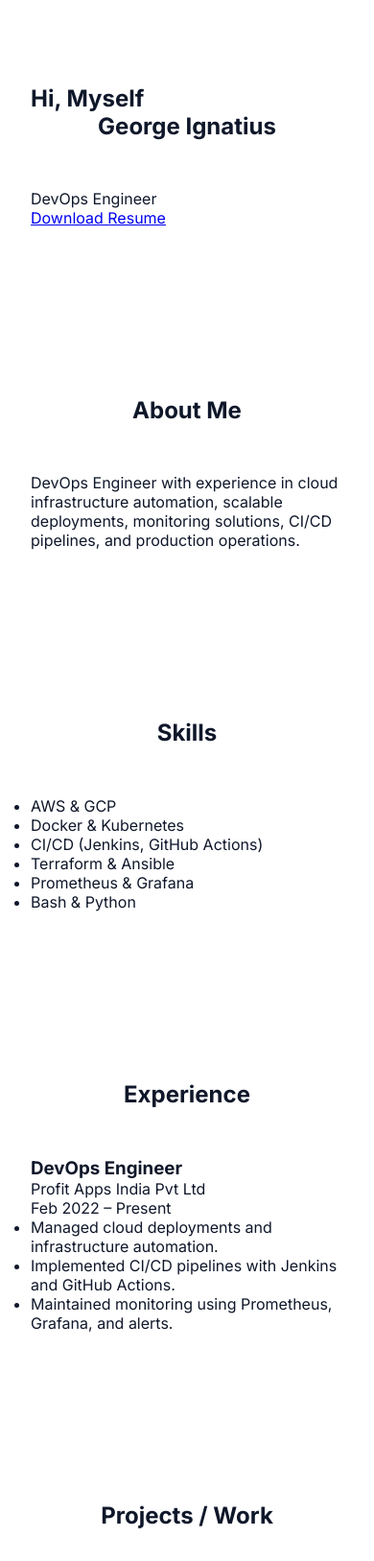
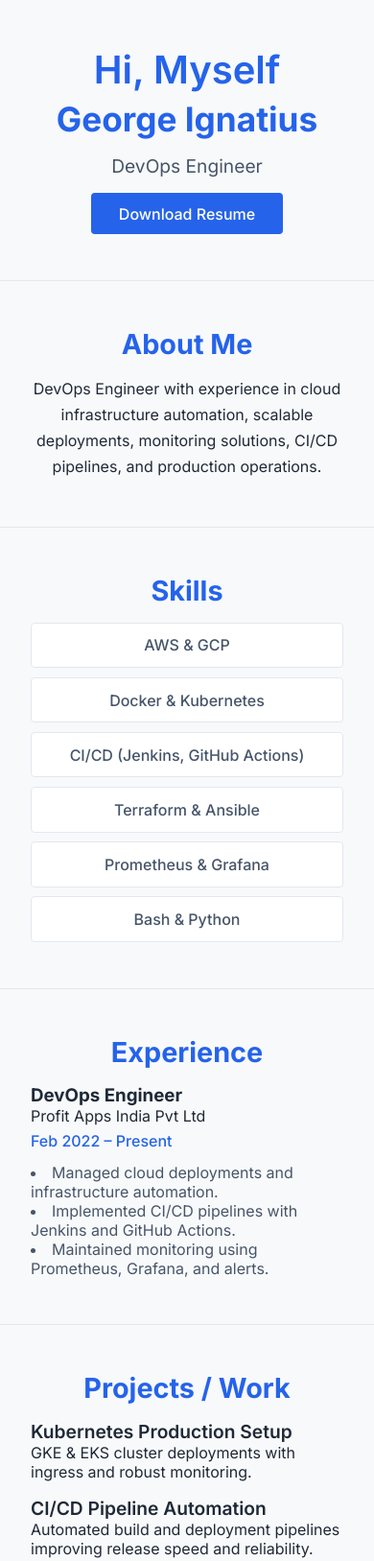
Before and after one commit to george-ignatius/george-ignatius.github.io, a plain HTML site: page portfolio/index.html in a window 390 px wide. Shown: the top 1627 px of the page at 96% size. Drawn offline with Linux system fonts and the light colour scheme.

Commit message:
Update style.css

```diff
--- a/portfolio/style.css
+++ b/portfolio/style.css
@@ -1,8 +1,9 @@
+/* Root Colors */
 :root {
   --blue: #2563eb;
-  --blue-soft: #e8f0ff;
-  --text-main: #0f172a;
-  --text-muted: #475569;
+  --gray-light: #f8f9fa;
+  --text-main: #1f2937;
+  --text-light: #475569;
   --border: #e2e8f0;
   --smooth: cubic-bezier(0.22, 1, 0.36, 1);
 }
@@ -19,201 +20,133 @@ html {
 }
 
 body {
-  background: #ffffff;
+  background: var(--gray-light);
   color: var(--text-main);
 }
 
-/* HEADER */
-
-.header {
-  background: linear-gradient(180deg, var(--blue-soft), #ffffff);
-  padding: 2.5rem 4rem 6rem;
+/* General Section */
+.section {
+  padding: 3rem 2rem;
+  text-align: center;
+  border-bottom: 1px solid var(--border);
 }
 
-.nav {
-  display: flex;
-  justify-content: space-between;
-  align-items: center;
+.section h2 {
+  font-size: 1.8rem;
+  margin-bottom: 1rem;
+  color: var(--blue);
 }
 
-.logo {
+/* Intro */
+#intro h1 {
+  font-size: 2.5rem;
   font-weight: 600;
   color: var(--blue);
 }
 
-.nav-links {
-  list-style: none;
-  display: flex;
-  gap: 2.5rem;
+#intro h2 {
+  font-size: 2.2rem;
+  margin-top: 0.4rem;
 }
 
-.nav-links a {
-  text-decoration: none;
-  color: var(--text-muted);
-  font-size: 0.95rem;
+#intro p {
+  font-size: 1.2rem;
+  color: var(--text-light);
+  margin-bottom: 1rem;
 }
 
-.nav-links a:hover {
-  color: var(--blue);
-}
-
-/* HERO */
-
-.hero {
-  max-width: 820px;
-  margin: 18vh auto 0;
-}
-
-.hero h1 {
-  font-size: 3rem;
-  margin-bottom: 1.2rem;
-}
-
-.hero p {
-  color: var(--text-muted);
-  font-size: 1.05rem;
-  line-height: 1.8;
-}
-
-.btn-primary {
+.btn {
   display: inline-block;
-  margin-top: 2.2rem;
-  padding: 0.9rem 2.4rem;
+  padding: 0.7rem 1.8rem;
+  background: var(--blue);
+  color: #fff;
   border-radius: 4px;
-  background: var(--blue);
-  color: #ffffff;
   text-decoration: none;
   font-weight: 500;
 }
 
-/* SECTIONS */
-
-.section {
-  max-width: 1100px;
+/* About */
+#about p {
+  max-width: 750px;
   margin: auto;
-  padding: 5.5rem 2rem;
+  line-height: 1.7;
 }
 
-.section h2 {
-  text-align: center;
-  margin-bottom: 3.2rem;
+/* Skills */
+.skills-list {
+  list-style: none;
+  display: flex;
+  flex-wrap: wrap;
+  justify-content: center;
+  gap: 0.8rem;
+  margin-top: 1rem;
 }
 
-.lead {
-  max-width: 800px;
-  margin: auto;
-  text-align: center;
-  color: var(--text-muted);
-  line-height: 1.9;
+.skills-list li {
+  background: #ffffff;
+  padding: 0.8rem 1.4rem;
+  border: 1px solid var(--border);
+  border-radius: 4px;
+  color: var(--text-light);
+  font-weight: 500;
 }
 
-/* GRID */
-
-.grid {
-  display: grid;
-  grid-template-columns: repeat(auto-fit, minmax(260px, 1fr));
-  gap: 2.5rem;
+/* Experience */
+.experience-item {
+  text-align: left;
+  max-width: 850px;
+  margin: auto;
 }
 
-.card {
-  background: #ffffff;
-  border: 1px solid var(--border);
-  padding: 2.4rem;
-  border-radius: 6px;
+.experience-item span {
+  display: block;
+  margin-top: 0.4rem;
+  color: var(--blue);
+  font-weight: 500;
 }
 
-.highlight {
-  border-top: 4px solid var(--blue);
+.experience-item ul {
+  margin-top: 0.8rem;
+  list-style: disc inside;
+  color: var(--text-light);
 }
 
-/* TIMELINE */
-
-.timeline {
-  max-width: 760px;
-  margin: auto;
-  text-align: center;
+/* Projects */
+.project-item {
+  text-align: left;
+  max-width: 850px;
+  margin: 1rem auto;
 }
 
-.timeline span {
-  color: var(--blue);
-  font-size: 0.9rem;
+.project-item h3 {
+  color: var(--text-main);
+  font-size: 1.2rem;
+  font-weight: 600;
 }
 
-.timeline p {
-  color: var(--text-muted);
-  line-height: 1.8;
+/* Contact */
+#contact p {
+  color: var(--text-light);
 }
 
-/* FOOTER */
-
-.footer {
-  background: #f8fafc;
-  text-align: center;
-  padding: 4rem 2rem;
-}
-
-.footer p {
-  color: var(--text-muted);
-  margin-top: 0.8rem;
-}
-
-/* SUBTLE SLIDE TRANSITIONS */
-
-.slide-left,
-.slide-right,
-.slide-up,
-.slide-down {
+/* Slide Up Animation */
+.slide-up {
   opacity: 0;
-}
-
-.slide-left {
-  transform: translateX(-30px);
-  animation: slideLeft 0.8s var(--smooth) forwards;
-}
-
-.slide-right {
-  transform: translateX(30px);
-  animation: slideRight 0.8s var(--smooth) forwards;
-}
-
-.slide-up {
   transform: translateY(20px);
   animation: slideUp 0.8s var(--smooth) forwards;
 }
 
-.slide-down {
-  transform: translateY(-20px);
-  animation: slideDown 0.8s var(--smooth) forwards;
+@keyframes slideUp {
+  to {
+    opacity: 1;
+    transform: translateY(0);
+  }
 }
 
-@keyframes slideLeft {
-  to { opacity: 1; transform: translateX(0); }
-}
-
-@keyframes slideRight {
-  to { opacity: 1; transform: translateX(0); }
-}
-
-@keyframes slideUp {
-  to { opacity: 1; transform: translateY(0); }
-}
-
-@keyframes slideDown {
-  to { opacity: 1; transform: translateY(0); }
-}
-
-/* RESPONSIVE */
-
-@media (max-width: 768px) {
-  .header {
-    padding: 2rem;
-  }
-
-  .hero h1 {
-    font-size: 2.2rem;
-  }
-
-  .nav-links {
-    gap: 1.4rem;
+/* Responsive */
+@media (max-width: 600px) {
+  .skills-list {
+    flex-direction: column;
+    gap: 0.6rem;
   }
 }
```
